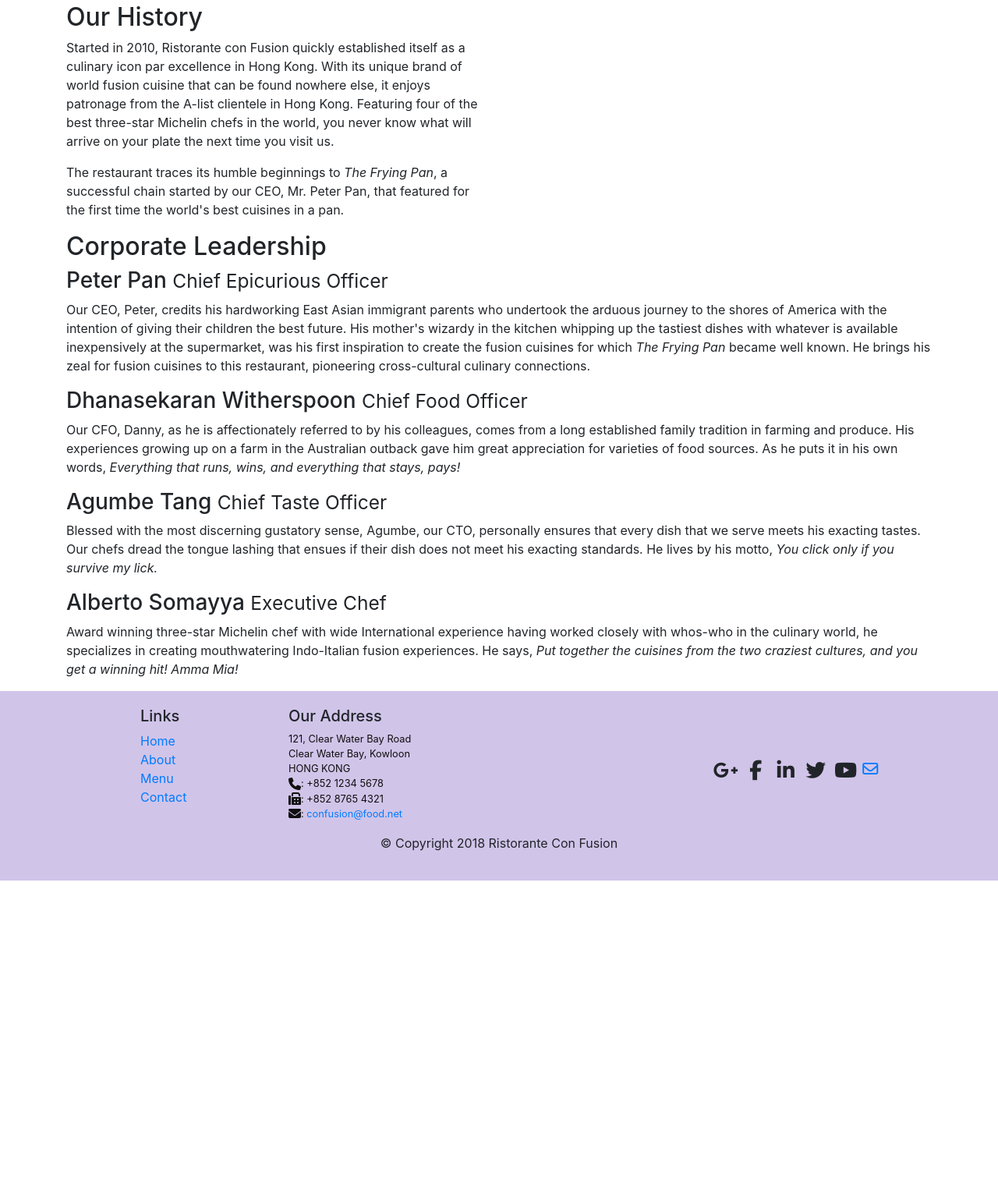
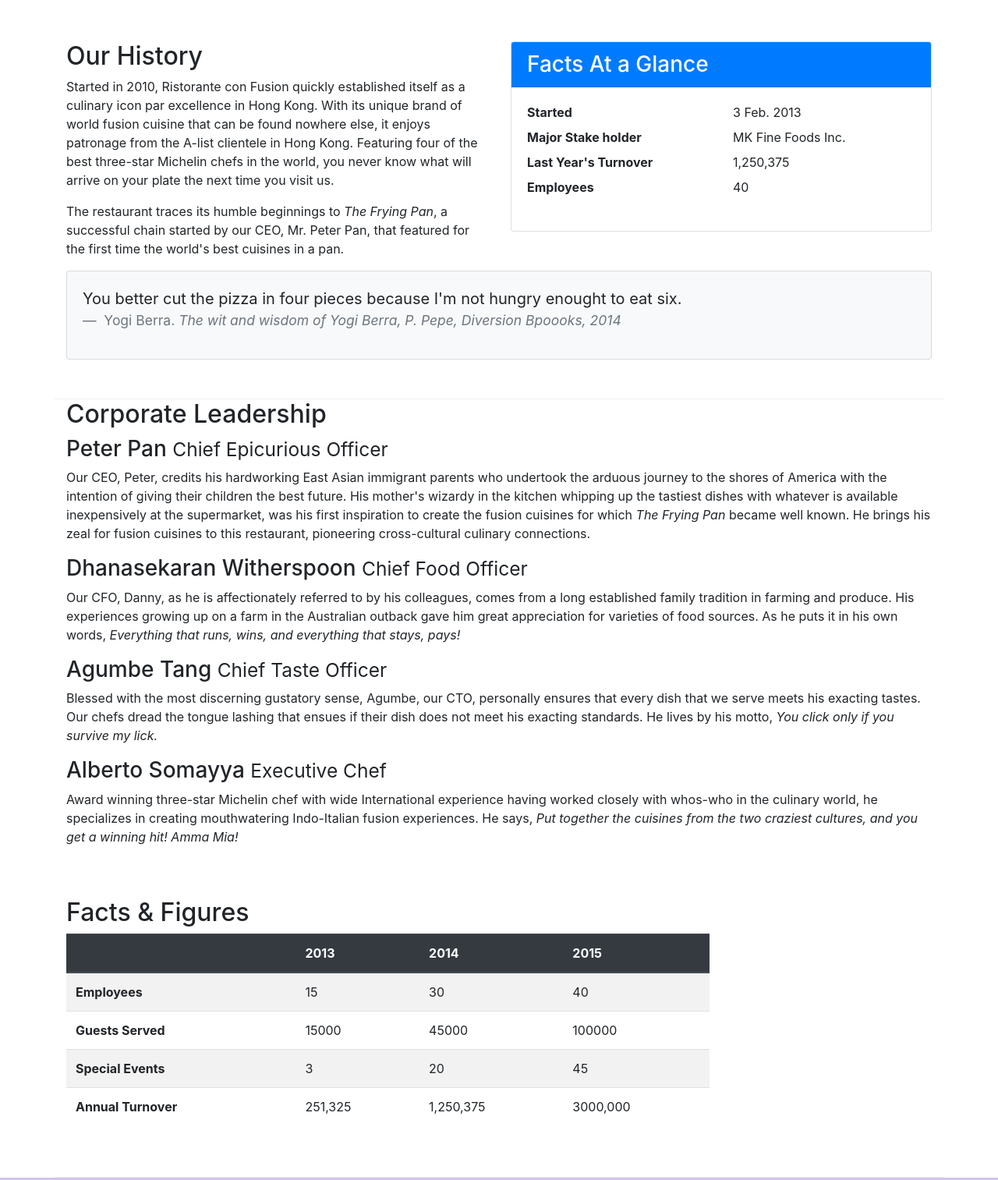
Before and after one commit to sandipsinha/bootstrap, a website: page conFusion/aboutus.html in a window 1280 px wide. Shown: the part 432-1945 px from the top of the page at 78% size. Before the commit the page ends 1561 px from the top, so only its background shows below. Drawn offline with nearby package versions, Linux system fonts and the light colour scheme.

Commit message:
Cards and Tables

```diff
--- a/conFusion/aboutus.html
+++ b/conFusion/aboutus.html
@@ -58,14 +58,48 @@
             </div>
         </div>
 
-        <div class='row'>
-            <div class='col-12 col-sm-6'>
+        <div class='row row-content'>
+            <div class='col-sm-6'>
                 <h2>Our History</h2>
                 <p>Started in 2010, Ristorante con Fusion quickly established itself as a culinary icon par excellence in Hong Kong. With its unique brand of world fusion cuisine that can be found nowhere else, it enjoys patronage from the A-list clientele in Hong Kong.  Featuring four of the best three-star Michelin chefs in the world, you never know what will arrive on your plate the next time you visit us.</p>
                 <p>The restaurant traces its humble beginnings to <em>The Frying Pan</em>, a successful chain started by our CEO, Mr. Peter Pan, that featured for the first time the world's best cuisines in a pan.</p>
             </div>
-            <div>
+            <div class="col-sm-6">
+                <div class="card">
+                <h3 class="card-header bg-primary text-white">Facts At a Glance</h3>
+                <div class='card-body'>
+                    <dl class="row">
+                    <dt class="col-sm-6">Started</dt>
+                    <dd class="col-sm-6">3 Feb. 2013</dd>
+                    <dt class="col-sm-6">Major Stake holder</dt>
+                    <dd class="col-sm-6">MK Fine Foods Inc.</dd>
+                    <dt class="col-sm-6">Last Year's Turnover</dt>
+                    <dd class="col-sm-6">1,250,375</dd>
+                    <dt class="col-sm-6">Employees</dt>
+                    <dd class="col-sm-6">40</dd>
+
+
+                    </dl>
+
+
+                </div>
+
+
+                </div>
             </div>
+             <div class="col-sm-12">
+               <div class="card card-body bg-light">
+                <blockquote class="blockquote"><p class="mb-0">You better cut the pizza in four pieces because I'm not hungry enought to eat six.</p>
+
+                <footer class="blockquote-footer"> Yogi Berra.
+                    <cite title="source Title">The wit and wisdom of Yogi Berra, P. Pepe, Diversion Bpoooks, 2014</cite>
+
+                    </footer>
+                </blockquote>
+
+                </div>
+            </div>
+
         </div>
 
 
@@ -82,6 +116,55 @@
                 <p class='d-none d-sm-block'>Award winning three-star Michelin chef with wide International experience having worked closely with whos-who in the culinary world, he specializes in creating mouthwatering Indo-Italian fusion experiences. He says, <em>Put together the cuisines from the two craziest cultures, and you get a winning hit! Amma Mia!</em></p>
             </div>
        </div>
+    <div class="row row-content">
+        <div class="col-12 col-sm-9">
+        <h2> Facts &amp; Figures</h2>
+            <div class="table-resposive">
+            <table class="table table-striped">
+            <thead class='thead-dark'>
+            <tr>
+            <th>&nbsp;</th>
+            <th>2013</th>
+            <th>2014</th>
+            <th>2015</th>
+            </tr>
+            </thead>
+            <tbody>
+            <tr>
+                <th>Employees</th>
+                <td> 15 </td>
+                <td> 30 </td>
+                <td> 40 </td>
+            </tr>
+            <tr>
+                <th>Guests Served</th>
+                <td> 15000 </td>
+                <td> 45000 </td>
+                <td> 100000 </td>
+            </tr>
+             <tr>
+                <th>Special Events</th>
+                <td> 3 </td>
+                <td> 20 </td>
+                <td> 45 </td>
+            </tr>
+            <tr>
+                <th>Annual Turnover</th>
+                <td> 251,325 </td>
+                <td> 1,250,375 </td>
+                <td> 3000,000 </td>
+            </tr>
+            </tbody>
+            </table>
+
+
+            </div>
+        </div>
+        <div class="col-12 col-sm-3">
+
+
+        </div>
+    </div>
 
     </div>
 
```
